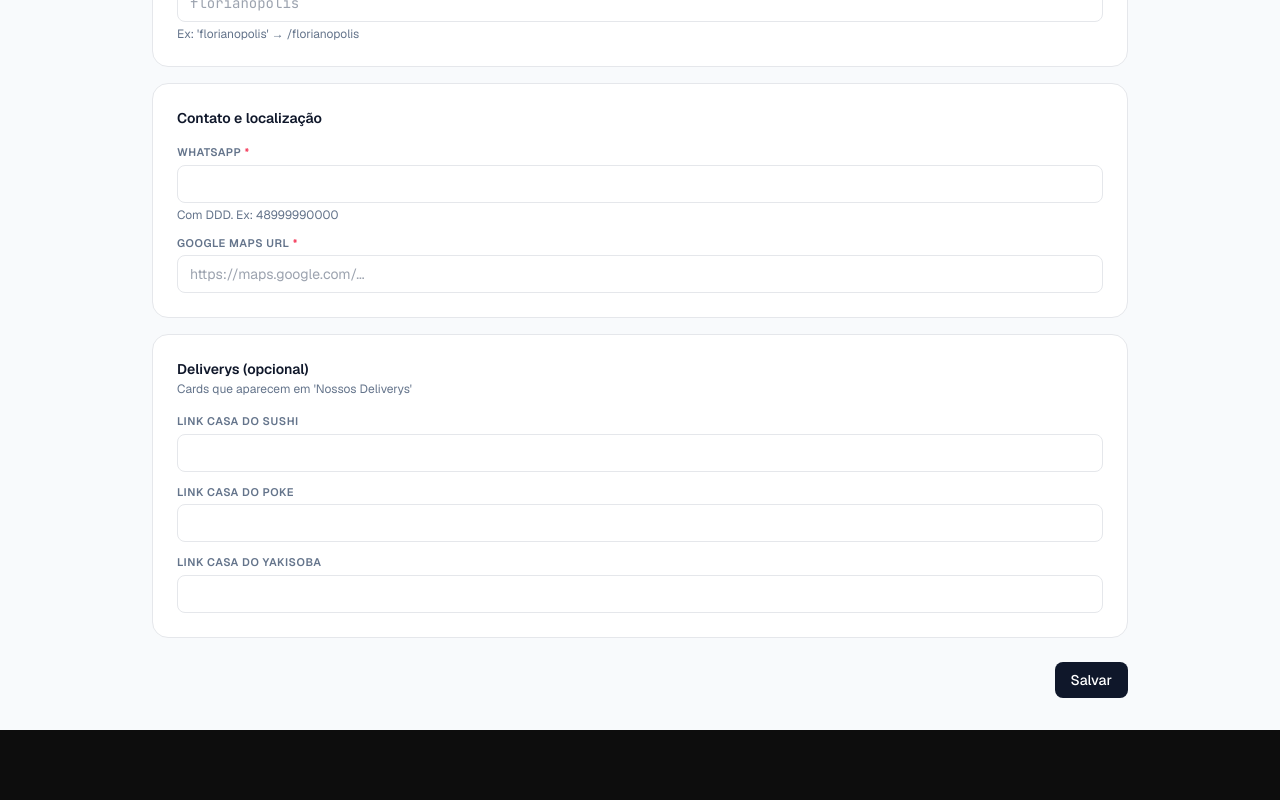
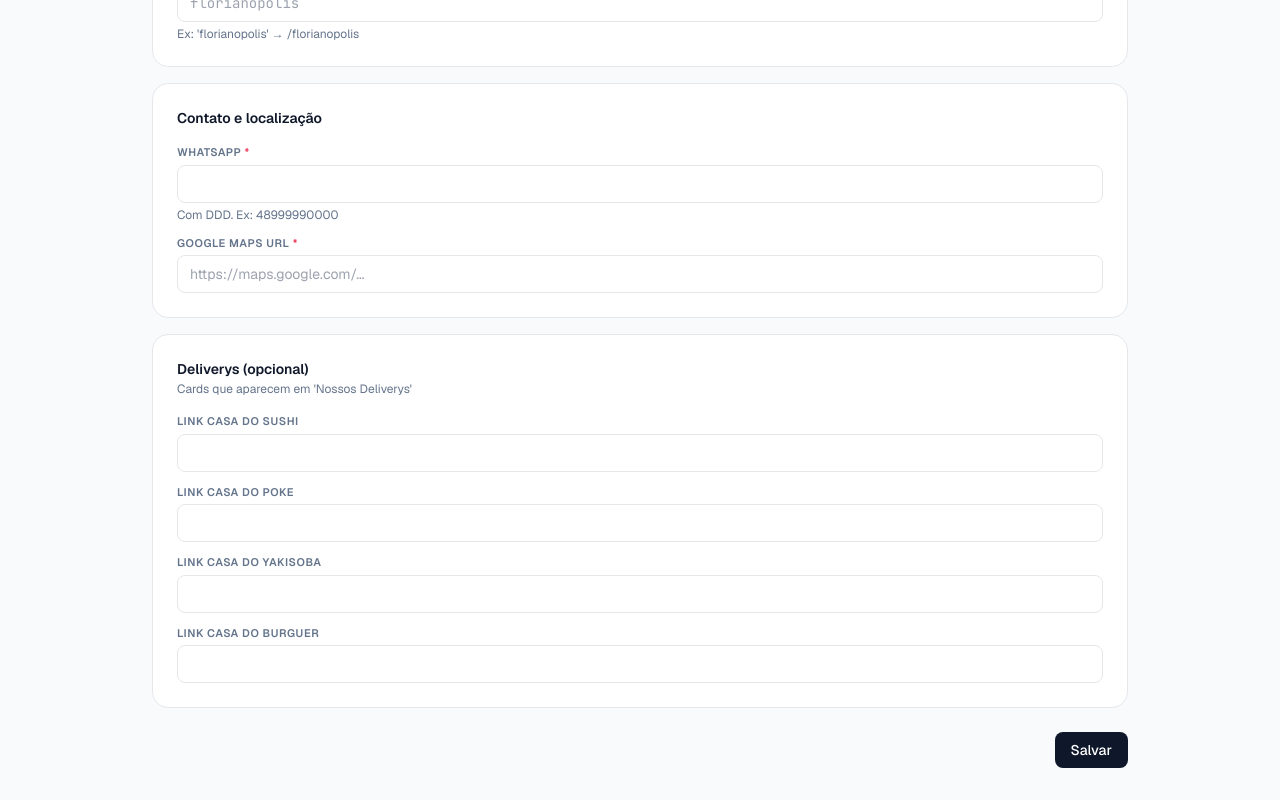
Before and after one commit to nathanyuj123-a11y/biolink, a Next.js app: page /admin/nova in a window 1280 px wide. Shown: the part 494-1294 px from the top of the page. Before the commit the page ends 1224 px from the top, so only its background shows below. Built offline with nearby package versions, Linux system fonts and the light colour scheme.

Commit message:
feat: add Casa do Burguer delivery link

```diff
--- a/app/[slug]/page.tsx
+++ b/app/[slug]/page.tsx
@@ -25,6 +25,7 @@ export default async function BioPage({ params }: { params: Promise<{ slug: stri
     { key: "sushi", label: "Casa do Sushi", url: store.link_sushi },
     { key: "poke", label: "Casa do Poke", url: store.link_poke },
     { key: "yaki", label: "Casa do Yakisoba", url: store.link_yaki },
+    { key: "burguer", label: "Casa do Burguer", url: store.link_burguer },
   ].filter((c) => c.url);
 
   return (
--- a/app/admin/store-form.tsx
+++ b/app/admin/store-form.tsx
@@ -19,6 +19,7 @@ export default function StoreForm({ mode, store }: Props) {
     link_sushi: store?.link_sushi ?? "",
     link_poke: store?.link_poke ?? "",
     link_yaki: store?.link_yaki ?? "",
+    link_burguer: store?.link_burguer ?? "",
   });
   const [error, setError] = useState("");
   const [loading, setLoading] = useState(false);
@@ -178,6 +179,14 @@ export default function StoreForm({ mode, store }: Props) {
               className={inputCls}
             />
           </Field>
+          <Field label="Link Casa do Burguer">
+            <input
+              type="url"
+              value={form.link_burguer}
+              onChange={(e) => set("link_burguer", e.target.value)}
+              className={inputCls}
+            />
+          </Field>
         </Card>
 
         {error && (
--- a/lib/db.ts
+++ b/lib/db.ts
@@ -22,6 +22,7 @@ export type Store = {
   link_sushi: string | null;
   link_poke: string | null;
   link_yaki: string | null;
+  link_burguer: string | null;
   created_at: string;
   updated_at: string;
 };
@@ -45,10 +46,12 @@ async function ensureSchema(): Promise<void> {
           link_sushi TEXT,
           link_poke TEXT,
           link_yaki TEXT,
+          link_burguer TEXT,
           created_at TIMESTAMPTZ DEFAULT NOW(),
           updated_at TIMESTAMPTZ DEFAULT NOW()
         )
       `;
+      await getSql()`ALTER TABLE stores ADD COLUMN IF NOT EXISTS link_burguer TEXT`;
     })();
   }
   await initPromise;
@@ -67,6 +70,7 @@ function plainStore(r: Record<string, unknown>): Store {
     link_sushi: (r.link_sushi as string) ?? null,
     link_poke: (r.link_poke as string) ?? null,
     link_yaki: (r.link_yaki as string) ?? null,
+    link_burguer: (r.link_burguer as string) ?? null,
     created_at: String(r.created_at),
     updated_at: String(r.updated_at),
   };
@@ -93,9 +97,9 @@ export async function getStoreById(id: number): Promise<Store | null> {
 export async function createStore(s: StoreInput): Promise<Store> {
   await ensureSchema();
   const rows = (await getSql()`
-    INSERT INTO stores (slug, nome, cidade, uf, marca, whatsapp, maps_url, link_sushi, link_poke, link_yaki)
+    INSERT INTO stores (slug, nome, cidade, uf, marca, whatsapp, maps_url, link_sushi, link_poke, link_yaki, link_burguer)
     VALUES (${s.slug}, ${s.nome}, ${s.cidade}, ${s.uf}, ${s.marca}, ${s.whatsapp},
-            ${s.maps_url}, ${s.link_sushi ?? null}, ${s.link_poke ?? null}, ${s.link_yaki ?? null})
+            ${s.maps_url}, ${s.link_sushi ?? null}, ${s.link_poke ?? null}, ${s.link_yaki ?? null}, ${s.link_burguer ?? null})
     RETURNING *
   `) as Record<string, unknown>[];
   return plainStore(rows[0]);
@@ -115,6 +119,7 @@ export async function updateStore(id: number, s: StoreInput): Promise<Store> {
       link_sushi = ${s.link_sushi ?? null},
       link_poke = ${s.link_poke ?? null},
       link_yaki = ${s.link_yaki ?? null},
+      link_burguer = ${s.link_burguer ?? null},
       updated_at = NOW()
     WHERE id = ${id}
     RETURNING *
```
